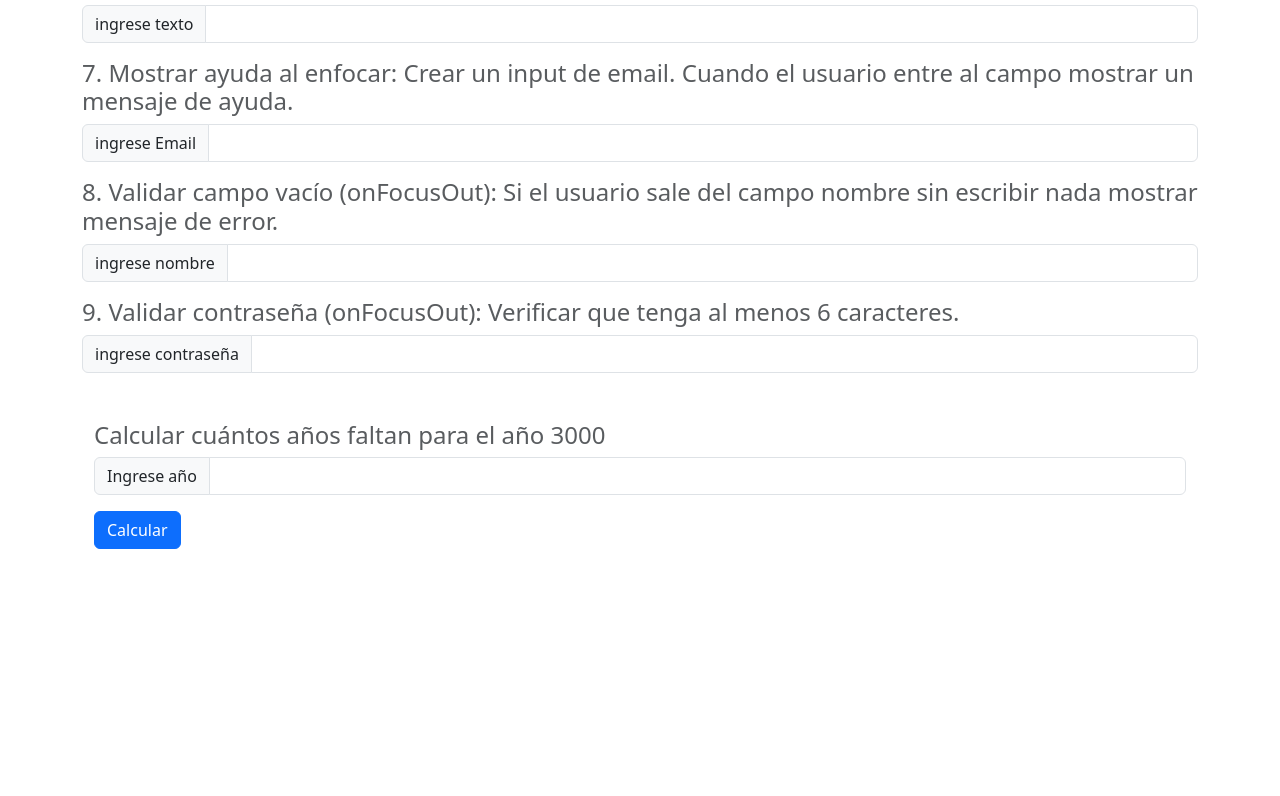
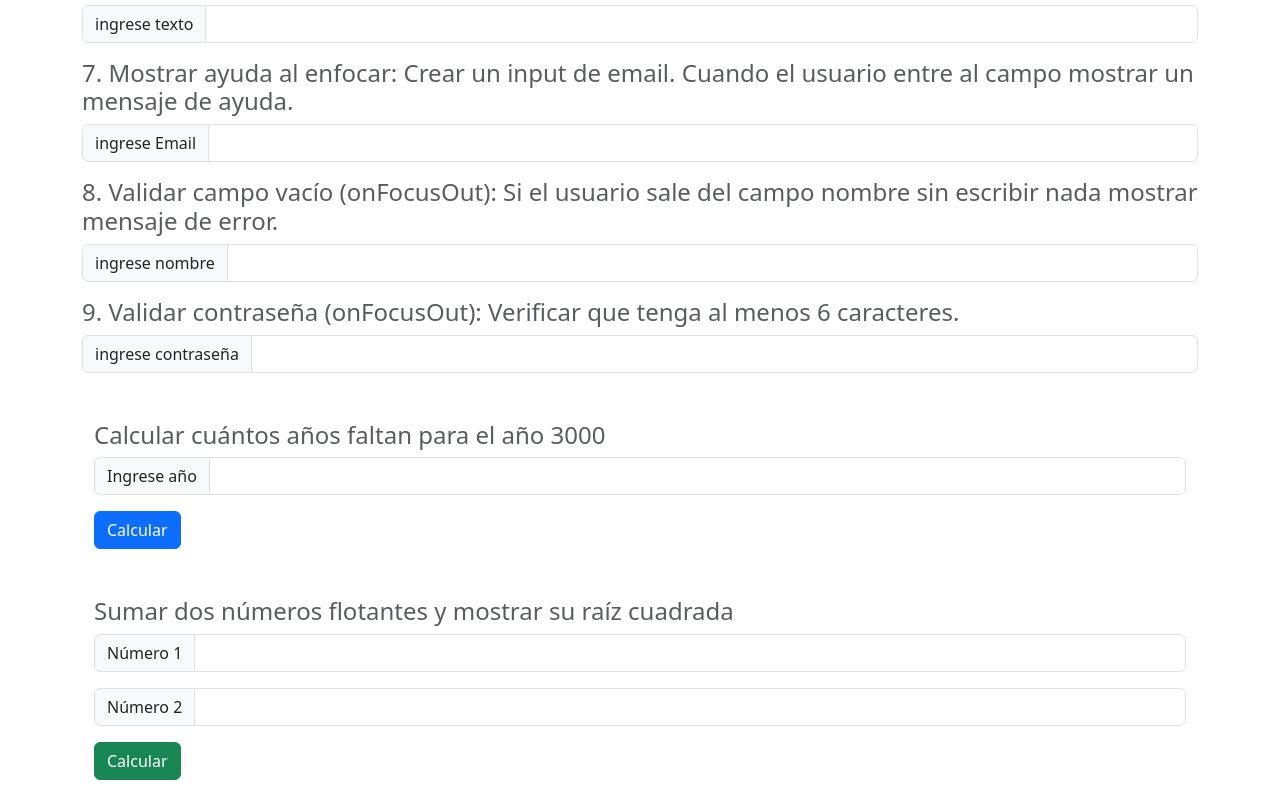
Before and after one commit to osgomezmo/practica_14_marzo, a plain HTML site: page index.html in a window 1280 px wide. Shown: the part 1546-2342 px from the top of the page. Before the commit the page ends 2095 px from the top, so only its background shows below. Drawn offline with nearby package versions, Linux system fonts and the light colour scheme.

Commit message:
suma y raiz ejercicio

```diff
--- a/index.html
+++ b/index.html
@@ -163,6 +163,27 @@
             </button>
         </div>
 
+        <div class="container mt-5">
+
+            <h4 class="text-body-secondary">
+                Sumar dos números flotantes y mostrar su raíz cuadrada
+            </h4>
+            <div class="input-group mb-3">
+                <span class="input-group-text">Número 1</span>
+                <input type="number" step="any" class="form-control" id="num1">
+            </div>
+            <div class="input-group mb-3">
+                <span class="input-group-text">Número 2</span>
+                <input type="number" step="any" class="form-control" id="num2">
+            </div>
+            <button class="btn btn-success" onclick="calcular()">
+                Calcular
+            </button>
+            <div class="mt-3">
+                <p id="resultado_suma" class="fw-bold"></p>
+            </div>
+        </div>
+
     </div>
 
 
--- a/index.js
+++ b/index.js
@@ -62,7 +62,7 @@ function validar_password(){
         document.getElementById("mensaje_password").innerHTML=""
     }
 }
-
+//punto parcial
 function calcularAnios(){
     let anio = document.getElementById("anio").value;
 
@@ -80,3 +80,20 @@ function calcularAnios(){
 
     alert("Faltan " + faltan + " años para el año 3000");
 }
+//punto parcial
+function calcular(){
+    let n1 = parseFloat(document.getElementById("num1").value);
+    let n2 = parseFloat(document.getElementById("num2").value);
+
+    if (isNaN(n1) || isNaN(n2)) {
+        document.getElementById("resultado_suma").innerHTML = "Ingrese valores válidos";
+        return;
+    }
+
+    let suma = n1 + n2;
+    let raiz = Math.sqrt(suma);
+
+    document.getElementById("resultado_suma").innerHTML =
+        "Suma: " + suma + "<br>" +
+        "Raíz cuadrada: " + raiz;
+}
```
